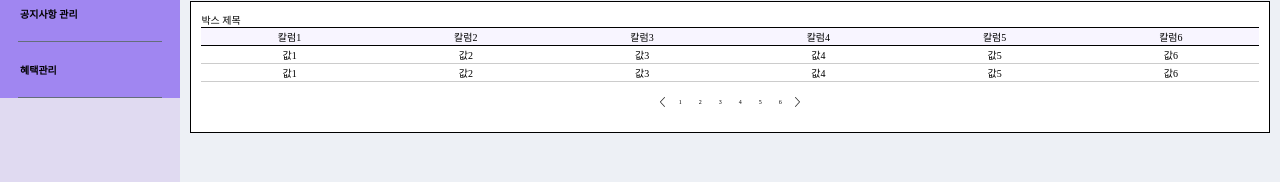
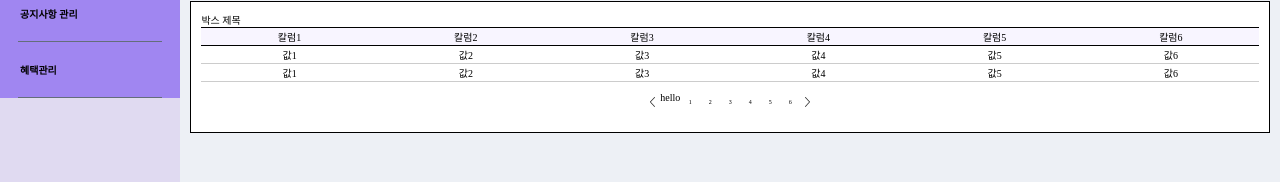
Before and after one commit to gozingamrae/mainboard-frontend--management, a React (Create React App) app: page / in a window 1280 px wide. Shown: the part 468-650 px from the top of the page. Built offline with nearby package versions, Linux system fonts and the light colour scheme; a web font is replaced by a local one.

Commit message:
Refactor navbar 마우스 커서 스타일 변경

```diff
--- a/src/common/CommonTable.js
+++ b/src/common/CommonTable.js
@@ -1,6 +1,12 @@
+import { useState } from "react";
 import style from "./Common.module.css";
 
 function CommonTable(){
+    const [pageNum , setPageNum] = useState();
+
+    const clickButton = (e) => {
+        setPageNum(e.target.id)
+    }
     return(
         <div className={style.box}>
             <h1>박스 제목</h1>
@@ -11,6 +17,7 @@ function CommonTable(){
             </table>
             <div className={style.pageButtonBox}>
                 <img src="/common/left_arrow.png"/>
+                {pageNum == 1 ? <div>hello</div>:<div>hello</div> }
                 <button>1</button>
                 <button>2</button>
                 <button>3</button>
--- a/src/layouts/css/NavBar.module.css
+++ b/src/layouts/css/NavBar.module.css
@@ -59,6 +59,7 @@ a {
     text-align: left;
     font-size: 10px;
     font-weight: bold;
+    cursor:pointer;
 }
 .navButton:after {
     content: "";
@@ -66,6 +67,7 @@ a {
     width: 80%;
     border-bottom: 1px solid #646d7b;
     margin: 0 auto;
+    cursor:pointer;
 }
 .navButton2{
     background-color: #C8B8FB;
```
